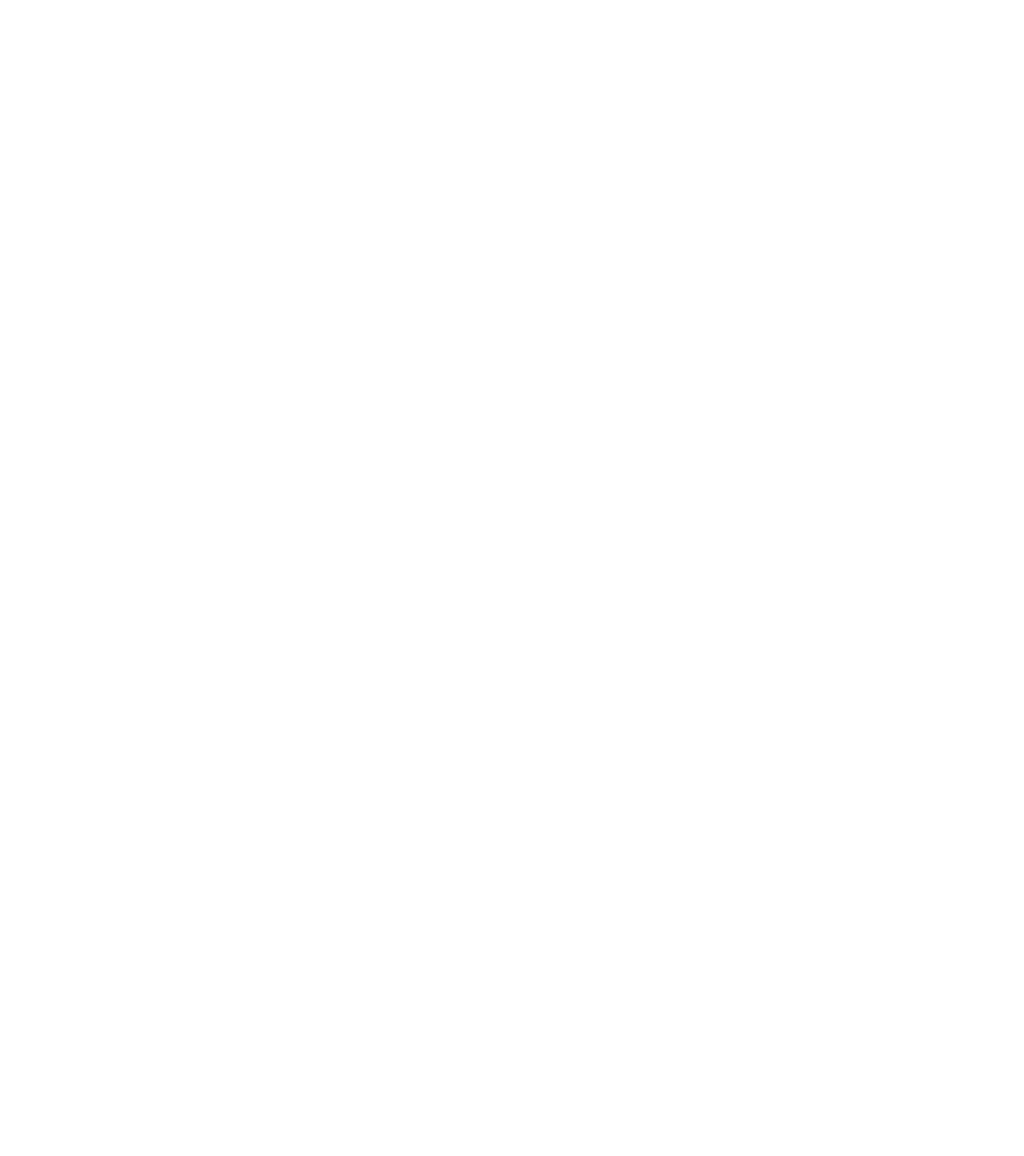
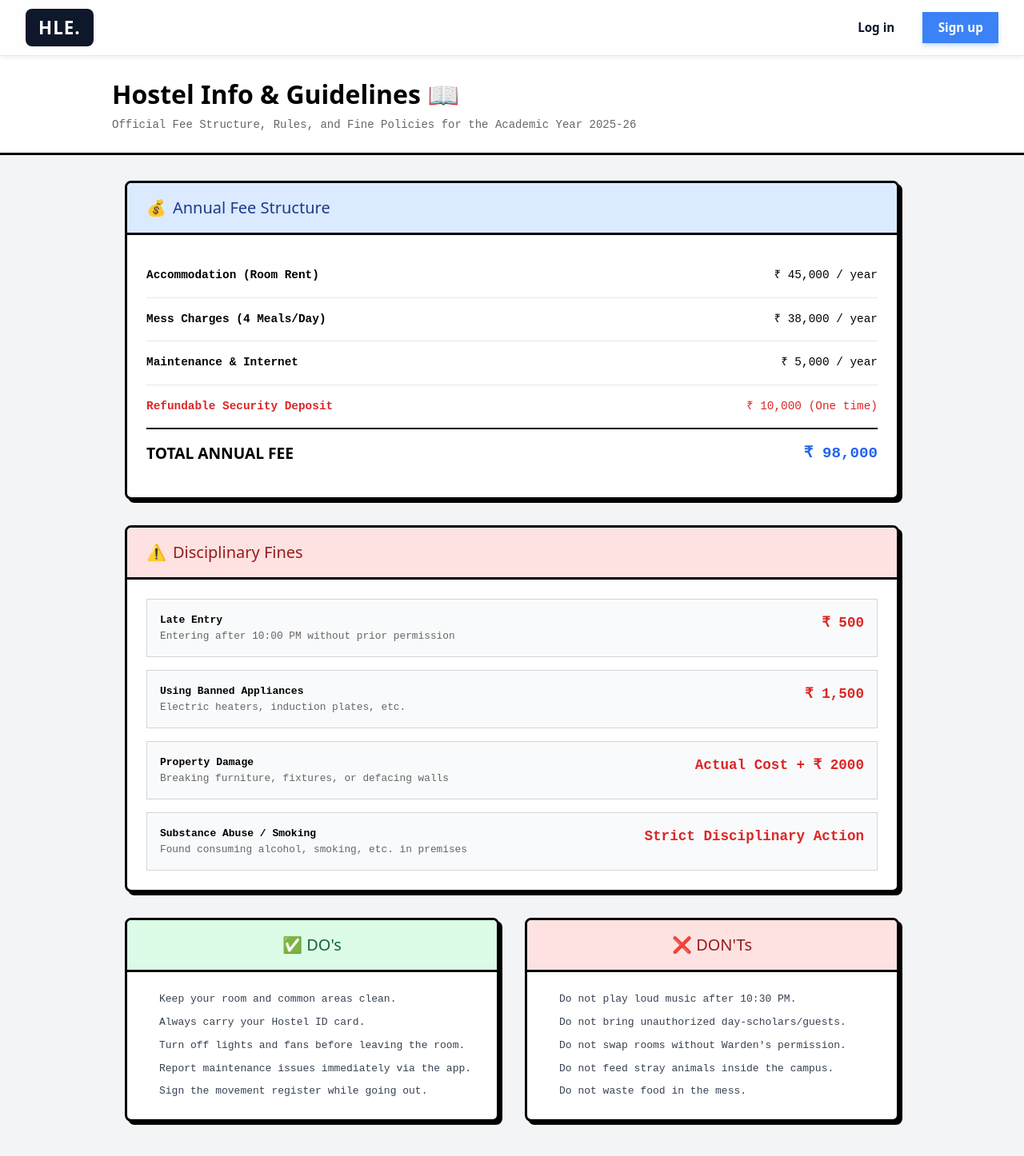
Before and after one commit to satyalynx/hle-frontend, a React (Create React App) app: page /hostel-info in a window 1280 px wide. Before the commit this address had no page. Shown: the top 1446 px of the page at 80% size. Before the commit the page ends 800 px from the top, so only its background shows below. Built offline with nearby package versions, Linux system fonts and the light colour scheme; the HTML template or start-up script is replaced by a standard one.

Commit message:
Feature: Added rich static Hostel Info page

```diff
--- a/src/App.js
+++ b/src/App.js
@@ -39,6 +39,7 @@ import PublicDashboard from './pages/PublicDashboard';
 import MaintenanceHeatmap from './pages/MaintenanceHeatmap';
 import Help from './pages/Help';
 import About from './pages/About';
+import HostelInfo from './pages/HostelInfo';
 
 const AppRoutes = () => {
   const { user } = useAuth();
@@ -93,6 +94,8 @@ const AppRoutes = () => {
       <Route path="/help" element={<Help />} />
       <Route path="/about" element={<About />} />
 
+      <Route path="/hostel-info" element={<HostelInfo />} />
+
       <Route path="/" element={user ? <Navigate to="/dashboard" replace /> : <Homepage />} />
     </Routes>
   );
--- a/src/pages/Dashboard.js
+++ b/src/pages/Dashboard.js
@@ -276,22 +276,23 @@ const Dashboard = () => {
                   </div>
                 </Link>
 
-                <Link to="/bills" style={{ textDecoration: 'none' }}>
+                {/* HOSTEL INFO BUTTON */}
+                <Link to="/hostel-info" style={{ textDecoration: 'none' }}>
                   <div style={{ backgroundColor: 'white', padding: '1.25rem', border: '3px solid #000000', cursor: 'pointer', transition: 'all 0.2s' }}
                     onMouseEnter={(e) => {
-                      e.currentTarget.style.backgroundColor = '#EFF6FF';
-                      e.currentTarget.style.borderColor = '#2563EB';
+                      e.currentTarget.style.backgroundColor = '#FEF2F2';
+                      e.currentTarget.style.borderColor = '#DC2626';
                     }}
                     onMouseLeave={(e) => {
                       e.currentTarget.style.backgroundColor = 'white';
                       e.currentTarget.style.borderColor = '#000000';
                     }}>
-                    <div style={{ fontSize: '1.75rem', marginBottom: '0.5rem' }}>🧾</div>
+                    <div style={{ fontSize: '1.75rem', marginBottom: '0.5rem' }}>📖</div>
                     <div style={{ fontWeight: 'bold', fontFamily: 'monospace', color: '#000000', fontSize: '0.875rem' }}>
-                      FEE RECEIPTS
+                      HOSTEL INFO
                     </div>
                     <div style={{ fontSize: '0.75rem', color: '#666', fontFamily: 'monospace', marginTop: '0.25rem' }}>
-                      Annual fee status & records
+                      Rules, Fees & Fines
                     </div>
                   </div>
                 </Link>
--- /dev/null
+++ b/src/pages/HostelInfo.js
@@ -0,0 +1,129 @@
+import React from 'react';
+import Navbar from '../components/Navbar';
+
+const HostelInfo = () => {
+  return (
+    <div style={{ backgroundColor: '#F3F4F6', minHeight: '100vh', paddingBottom: '3rem' }}>
+      <Navbar />
+
+      <div style={{ backgroundColor: '#FFFFFF', padding: '1.5rem 2rem', borderBottom: '3px solid #000000', marginBottom: '2rem' }}>
+        <div style={{ maxWidth: '1000px', margin: '0 auto' }}>
+          <h1 style={{ fontSize: '2rem', fontWeight: 'bold', fontFamily: 'system-ui', margin: 0 }}>
+            Hostel Info & Guidelines 📖
+          </h1>
+          <p style={{ fontFamily: 'monospace', fontSize: '0.875rem', margin: '0.25rem 0 0 0', color: '#666' }}>
+            Official Fee Structure, Rules, and Fine Policies for the Academic Year 2025-26
+          </p>
+        </div>
+      </div>
+
+      <div style={{ maxWidth: '1000px', margin: '0 auto', padding: '0 1rem', display: 'flex', flexDirection: 'column', gap: '2rem' }}>
+
+        {/* 💰 FEE STRUCTURE SECTION */}
+        <div style={{ backgroundColor: 'white', border: '3px solid #000', borderRadius: '8px', overflow: 'hidden', boxShadow: '4px 4px 0px #000' }}>
+          <div style={{ backgroundColor: '#DBEAFE', padding: '1rem 1.5rem', borderBottom: '3px solid #000' }}>
+            <h2 style={{ margin: 0, fontSize: '1.25rem', fontFamily: 'system-ui', color: '#1E3A8A', display: 'flex', alignItems: 'center', gap: '0.5rem' }}>
+              <span>💰</span> Annual Fee Structure
+            </h2>
+          </div>
+          <div style={{ padding: '1.5rem' }}>
+            <table style={{ width: '100%', borderCollapse: 'collapse', fontFamily: 'monospace', fontSize: '0.9rem' }}>
+              <tbody>
+                <tr style={{ borderBottom: '1px solid #E5E7EB' }}>
+                  <td style={{ padding: '1rem 0', fontWeight: 'bold' }}>Accommodation (Room Rent)</td>
+                  <td style={{ padding: '1rem 0', textAlign: 'right' }}>₹ 45,000 / year</td>
+                </tr>
+                <tr style={{ borderBottom: '1px solid #E5E7EB' }}>
+                  <td style={{ padding: '1rem 0', fontWeight: 'bold' }}>Mess Charges (4 Meals/Day)</td>
+                  <td style={{ padding: '1rem 0', textAlign: 'right' }}>₹ 38,000 / year</td>
+                </tr>
+                <tr style={{ borderBottom: '1px solid #E5E7EB' }}>
+                  <td style={{ padding: '1rem 0', fontWeight: 'bold' }}>Maintenance & Internet</td>
+                  <td style={{ padding: '1rem 0', textAlign: 'right' }}>₹ 5,000 / year</td>
+                </tr>
+                <tr style={{ borderBottom: '2px solid #000' }}>
+                  <td style={{ padding: '1rem 0', fontWeight: 'bold', color: '#DC2626' }}>Refundable Security Deposit</td>
+                  <td style={{ padding: '1rem 0', textAlign: 'right', color: '#DC2626' }}>₹ 10,000 (One time)</td>
+                </tr>
+                <tr>
+                  <td style={{ padding: '1rem 0', fontWeight: '900', fontSize: '1.2rem', fontFamily: 'system-ui' }}>TOTAL ANNUAL FEE</td>
+                  <td style={{ padding: '1rem 0', textAlign: 'right', fontWeight: '900', fontSize: '1.2rem', color: '#2563EB' }}>₹ 98,000</td>
+                </tr>
+              </tbody>
+            </table>
+          </div>
+        </div>
+
+        {/* ⚖️ FINES & PENALTIES */}
+        <div style={{ backgroundColor: 'white', border: '3px solid #000', borderRadius: '8px', overflow: 'hidden', boxShadow: '4px 4px 0px #000' }}>
+          <div style={{ backgroundColor: '#FEE2E2', padding: '1rem 1.5rem', borderBottom: '3px solid #000' }}>
+            <h2 style={{ margin: 0, fontSize: '1.25rem', fontFamily: 'system-ui', color: '#991B1B', display: 'flex', alignItems: 'center', gap: '0.5rem' }}>
+              <span>⚠️</span> Disciplinary Fines
+            </h2>
+          </div>
+          <div style={{ padding: '1.5rem' }}>
+            <div style={{ display: 'grid', gridTemplateColumns: '1fr', gap: '1rem', fontFamily: 'monospace' }}>
+
+              <div style={{ display: 'flex', justifyContent: 'space-between', padding: '1rem', backgroundColor: '#F9FAFB', border: '1px solid #D1D5DB' }}>
+                <div><strong style={{ color: '#000' }}>Late Entry</strong><br/><span style={{ color: '#666', fontSize: '0.8rem' }}>Entering after 10:00 PM without prior permission</span></div>
+                <div style={{ fontWeight: 'bold', color: '#DC2626', fontSize: '1.1rem' }}>₹ 500</div>
+              </div>
+
+              <div style={{ display: 'flex', justifyContent: 'space-between', padding: '1rem', backgroundColor: '#F9FAFB', border: '1px solid #D1D5DB' }}>
+                <div><strong style={{ color: '#000' }}>Using Banned Appliances</strong><br/><span style={{ color: '#666', fontSize: '0.8rem' }}>Electric heaters, induction plates, etc.</span></div>
+                <div style={{ fontWeight: 'bold', color: '#DC2626', fontSize: '1.1rem' }}>₹ 1,500</div>
+              </div>
+
+              <div style={{ display: 'flex', justifyContent: 'space-between', padding: '1rem', backgroundColor: '#F9FAFB', border: '1px solid #D1D5DB' }}>
+                <div><strong style={{ color: '#000' }}>Property Damage</strong><br/><span style={{ color: '#666', fontSize: '0.8rem' }}>Breaking furniture, fixtures, or defacing walls</span></div>
+                <div style={{ fontWeight: 'bold', color: '#DC2626', fontSize: '1.1rem' }}>Actual Cost + ₹ 2000</div>
+              </div>
+
+              <div style={{ display: 'flex', justifyContent: 'space-between', padding: '1rem', backgroundColor: '#F9FAFB', border: '1px solid #D1D5DB' }}>
+                <div><strong style={{ color: '#000' }}>Substance Abuse / Smoking</strong><br/><span style={{ color: '#666', fontSize: '0.8rem' }}>Found consuming alcohol, smoking, etc. in premises</span></div>
+                <div style={{ fontWeight: 'bold', color: '#DC2626', fontSize: '1.1rem' }}>Strict Disciplinary Action</div>
+              </div>
+
+            </div>
+          </div>
+        </div>
+
+        {/* ✅❌ DOS AND DON'TS */}
+        <div style={{ display: 'grid', gridTemplateColumns: '1fr 1fr', gap: '2rem' }}>
+
+          {/* DOS */}
+          <div style={{ backgroundColor: 'white', border: '3px solid #000', borderRadius: '8px', overflow: 'hidden', boxShadow: '4px 4px 0px #000' }}>
+            <div style={{ backgroundColor: '#DCFCE7', padding: '1rem', borderBottom: '3px solid #000' }}>
+              <h2 style={{ margin: 0, fontSize: '1.25rem', fontFamily: 'system-ui', color: '#166534', textAlign: 'center' }}>✅ DO's</h2>
+            </div>
+            <ul style={{ padding: '1.5rem 1.5rem 1.5rem 2.5rem', margin: 0, fontFamily: 'monospace', lineHeight: '1.6', color: '#374151' }}>
+              <li style={{ marginBottom: '0.5rem' }}>Keep your room and common areas clean.</li>
+              <li style={{ marginBottom: '0.5rem' }}>Always carry your Hostel ID card.</li>
+              <li style={{ marginBottom: '0.5rem' }}>Turn off lights and fans before leaving the room.</li>
+              <li style={{ marginBottom: '0.5rem' }}>Report maintenance issues immediately via the app.</li>
+              <li>Sign the movement register while going out.</li>
+            </ul>
+          </div>
+
+          {/* DON'TS */}
+          <div style={{ backgroundColor: 'white', border: '3px solid #000', borderRadius: '8px', overflow: 'hidden', boxShadow: '4px 4px 0px #000' }}>
+            <div style={{ backgroundColor: '#FEE2E2', padding: '1rem', borderBottom: '3px solid #000' }}>
+              <h2 style={{ margin: 0, fontSize: '1.25rem', fontFamily: 'system-ui', color: '#991B1B', textAlign: 'center' }}>❌ DON'Ts</h2>
+            </div>
+            <ul style={{ padding: '1.5rem 1.5rem 1.5rem 2.5rem', margin: 0, fontFamily: 'monospace', lineHeight: '1.6', color: '#374151' }}>
+              <li style={{ marginBottom: '0.5rem' }}>Do not play loud music after 10:30 PM.</li>
+              <li style={{ marginBottom: '0.5rem' }}>Do not bring unauthorized day-scholars/guests.</li>
+              <li style={{ marginBottom: '0.5rem' }}>Do not swap rooms without Warden's permission.</li>
+              <li style={{ marginBottom: '0.5rem' }}>Do not feed stray animals inside the campus.</li>
+              <li>Do not waste food in the mess.</li>
+            </ul>
+          </div>
+
+        </div>
+
+      </div>
+    </div>
+  );
+};
+
+export default HostelInfo;
```
